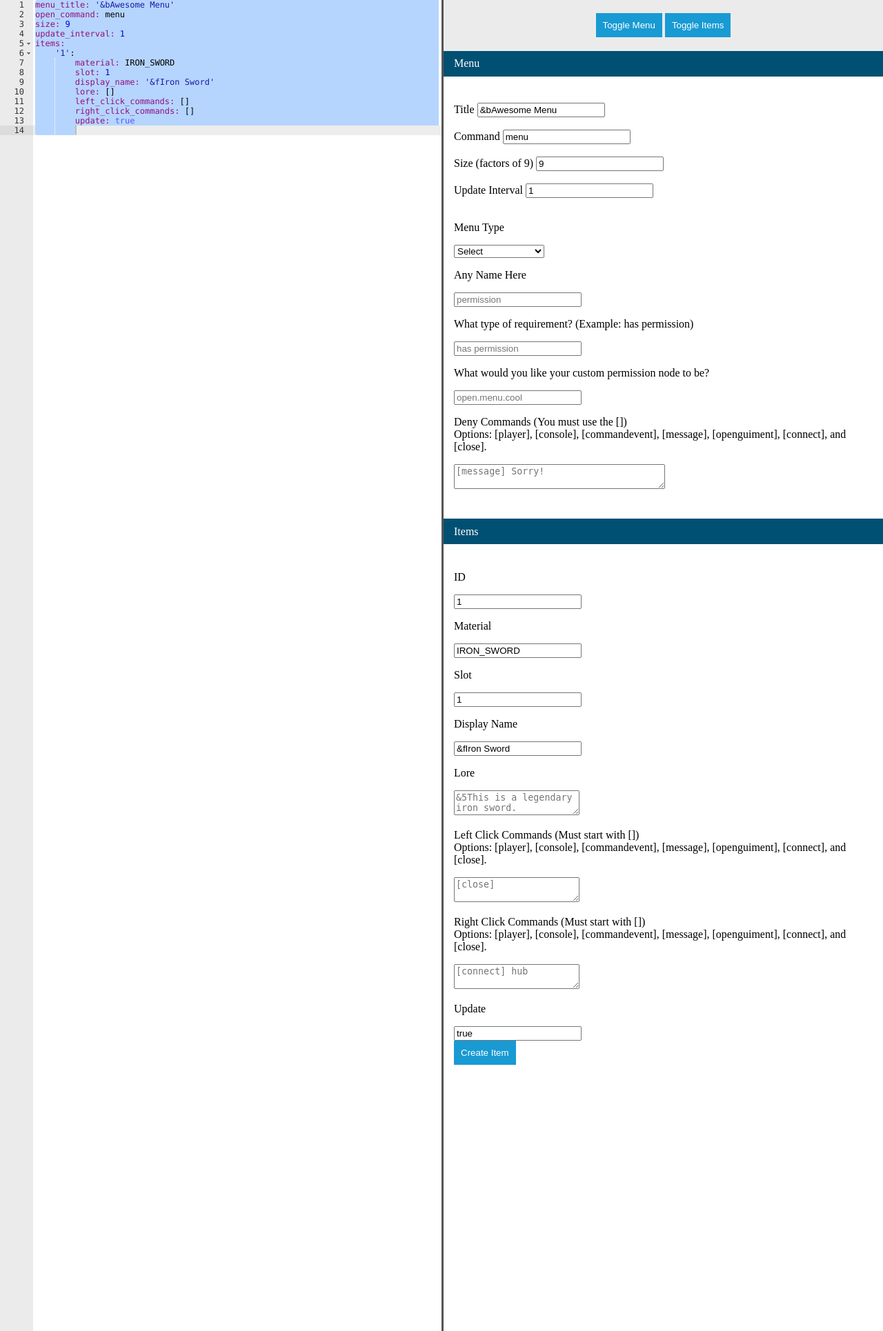
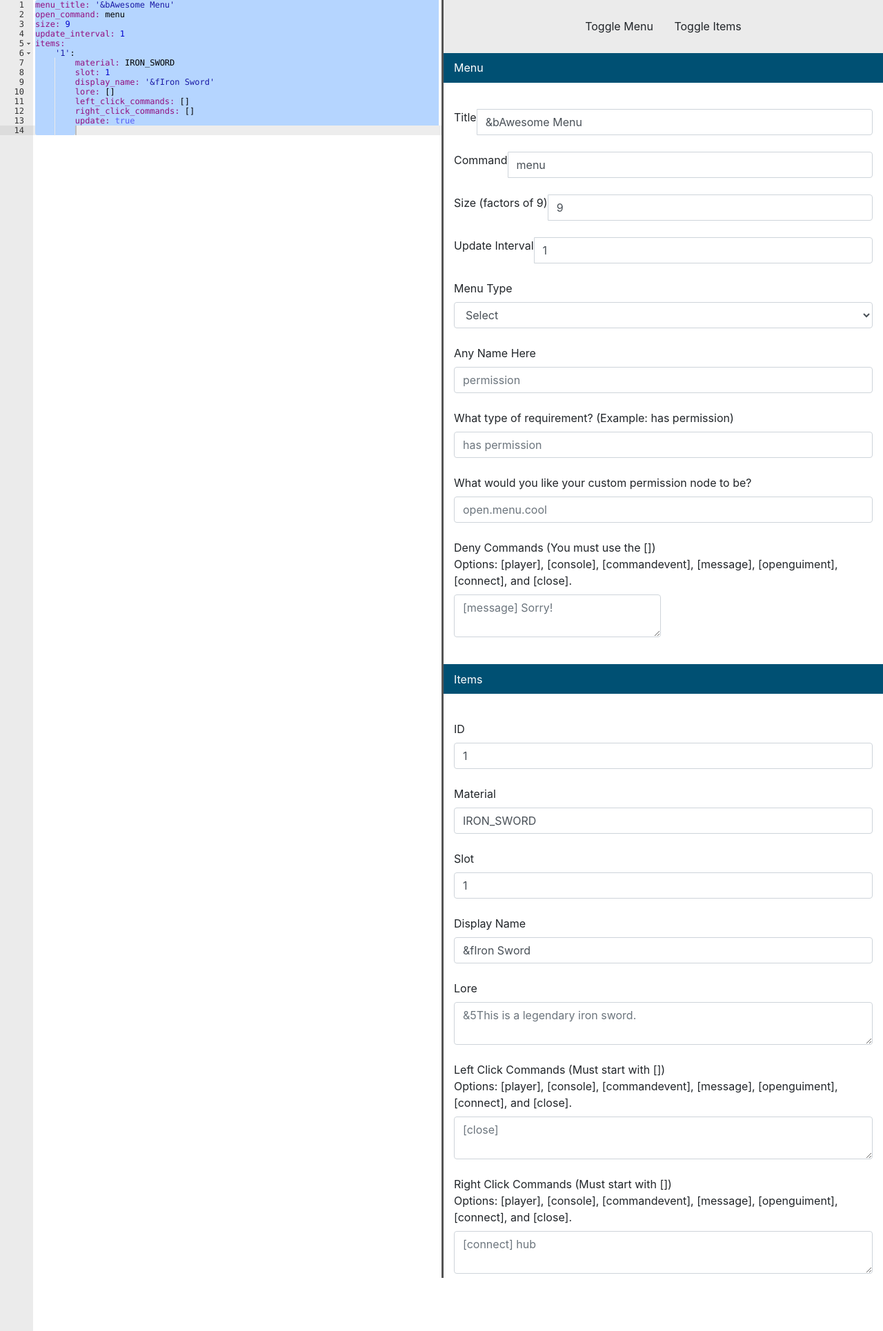
Before and after one commit to xetra-development/DeluxeMenuMaker, a PHP site: page / in a window 1280 px wide. Shown: the whole page at 69% size. Run offline with PHP 8.4, Linux system fonts and the light colour scheme; some libraries are stand-ins or nearby versions.

Commit message:
Fixed some text and added some bootstrap

```diff
--- a/assets/css/style.css
+++ b/assets/css/style.css
@@ -48,6 +48,7 @@ pre, code {
 	width: 0;
 	height: 0;
 	visibility: hidden;
-	margin: 0;
-	padding: 0;
+	margin: 0px!important;
+	padding: 0px!important;
+    border: none!important;
 }
--- a/index.html
+++ b/index.html
@@ -17,6 +17,7 @@
 		<meta http-equiv="X-UA-Compatible" content="IE=edge">
 		<meta name="viewport" content="width=device-width, initial-scale=1">
 		<link rel="stylesheet" href="assets/css/style.css" media="screen">
+        <link href="https://bootswatch.com/flatly/bootstrap.min.css" rel="stylesheet">
 	</head>
 	<body>
 		<pre><code>menu_title: '<span id="menu-title">&bAwesome Menu</span>'
@@ -46,43 +47,43 @@ items: <span class="items"><span id="1">
 			</div>
 			<div class="section menu">
 				<div class="input-group">
-					<label>Title</title>
-					<input type="text" id="menu-title_keyup" value="&bAwesome Menu" />
+                    <label>Title</label>
+					<input class="form-control" type="text" id="menu-title_keyup" value="&bAwesome Menu" />
 				</div>
 				<br>
 				<div class="input-group">
-					<label>Command</title>
-					<input type="text" id="menu-open-command_keyup" value="menu" />
+					<label>Command</label>
+					<input class="form-control" type="text" id="menu-open-command_keyup" value="menu" />
 				</div>
 				<br>
 				<div class="input-group">
-					<label>Size (factors of 9)</title>
-					<input type="number" id="menu-size_keyup" value="9" />
+					<label>Size (factors of 9)</label>
+					<input class="form-control" type="number" id="menu-size_keyup" value="9" />
 				</div>
 				<br>
 				<div class="input-group">
-					<label>Update Interval</title>
-					<input type="number" id="menu-update-interval_keyup" value="1" />
+					<label>Update Interval</label>
+					<input class="form-control" type="number" id="menu-update-interval_keyup" value="1" />
 				</div>
 				<br>
-				<p>Menu Type</p>
-				<select name="menu_type_select" class="input-field">
+                <label>Menu Type</label>
+				<select class="form-control" name="menu_type_select" class="input-field">
 					<option>Select</option>
 					<option>open_requirement</option>
 					<option>view_requirement</option>
 				</select>
 				<br>
-				<p>Any Name Here</p>
-				<input type='text' id='any_name' placeholder="permission" />
+				<label>Any Name Here</label>
+				<input class="form-control" type='text' id='any_name' placeholder="permission" />
 				<br>
-				<p>What type of requirement? (Example: has permission)</p>
-				<input type='text' id='requirement_type' placeholder="has permission" />
+                <label>What type of requirement? (Example: has permission)</label>
+				<input class="form-control" type='text' id='requirement_type' placeholder="has permission" />
 				<br>
-				<p>What would you like your custom permission node to be?</p>
-				<input type='text' id='permission_node' placeholder="open.menu.cool" />
+                <label>What would you like your custom permission node to be?</label>
+				<input class="form-control" type='text' id='permission_node' placeholder="open.menu.cool" />
 				<br>
-				<p>Deny Commands (You must use the []) <br> Options: [player], [console], [commandevent], [message], [openguiment], [connect], and [close].</p>
-				<textarea id='deny_commands' style="width: 300px;" placeholder="[message] Sorry!"></textarea>
+				<label>Deny Commands (You must use the []) <br> Options: [player], [console], [commandevent], [message], [openguiment], [connect], and [close].</label>
+				<textarea class="form-control" id='deny_commands' style="width: 300px;" placeholder="[message] Sorry!"></textarea>
 			</div>
 			<div class="section-head">
 				Items
@@ -90,28 +91,28 @@ items: <span class="items"><span id="1">
 			<div class="section items-wrapper">
 				<div class="items-edit">
 					<div id="1">
-						<p>ID</p>
-						<input type="text" id="item-1-name_keyup" value="1" />
+						<label>ID</label>
+						<input class="form-control" type="text" id="item-1-name_keyup" value="1" />
 						<br>
-						<p>Material</p>
-						<input type="text" id="item-1-material_keyup" value="IRON_SWORD" />
+						<label>Material</label>
+						<input class="form-control" type="text" id="item-1-material_keyup" value="IRON_SWORD" />
 						<br>
-						<p>Slot</p>
-						<input type="text" id="item-1-slot_keyup" value="1" />
+						<label>Slot</label>
+						<input class="form-control" type="text" id="item-1-slot_keyup" value="1" />
 						<br>
-						<p>Display Name</p>
-						<input type="text" id="item-1-display-name_keyup" value="&fIron Sword" />
+						<label>Display Name</label>
+						<input class="form-control" type="text" id="item-1-display-name_keyup" value="&fIron Sword" />
 						<br>
-						<p>Lore</p>
-						<textarea id="item-1-lore_keyup" placeholder="&5This is a legendary iron sword."></textarea>
+						<label>Lore</label>
+						<textarea class="form-control" id="item-1-lore_keyup" placeholder="&5This is a legendary iron sword."></textarea>
 						<br>
-						<p>Left Click Commands (Must start with []) <br> Options: [player], [console], [commandevent], [message], [openguiment], [connect], and [close].</p>
-						<textarea id="item-1-left-click-commands_keyup" placeholder="[close]"></textarea>
+						<label>Left Click Commands (Must start with []) <br> Options: [player], [console], [commandevent], [message], [openguiment], [connect], and [close].</label>
+						<textarea class="form-control" id="item-1-left-click-commands_keyup" placeholder="[close]"></textarea>
 						<br>
-						<p>Right Click Commands (Must start with []) <br> Options: [player], [console], [commandevent], [message], [openguiment], [connect], and [close].</p>
-						<textarea id="item-1-right-click-commands_keyup" placeholder="[connect] hub"></textarea>
-						<p>Update</p>
-						<input type="text" id="item-1-update_keyup" value="true" />
+						<label>Right Click Commands (Must start with []) <br> Options: [player], [console], [commandevent], [message], [openguiment], [connect], and [close].</label>
+						<textarea class="form-control" id="item-1-right-click-commands_keyup" placeholder="[connect] hub"></textarea>
+						<label>Update</label>
+						<input class="form-control" type="text" id="item-1-update_keyup" value="true" />
 						<br>
 					</div>
 				</div>
```
